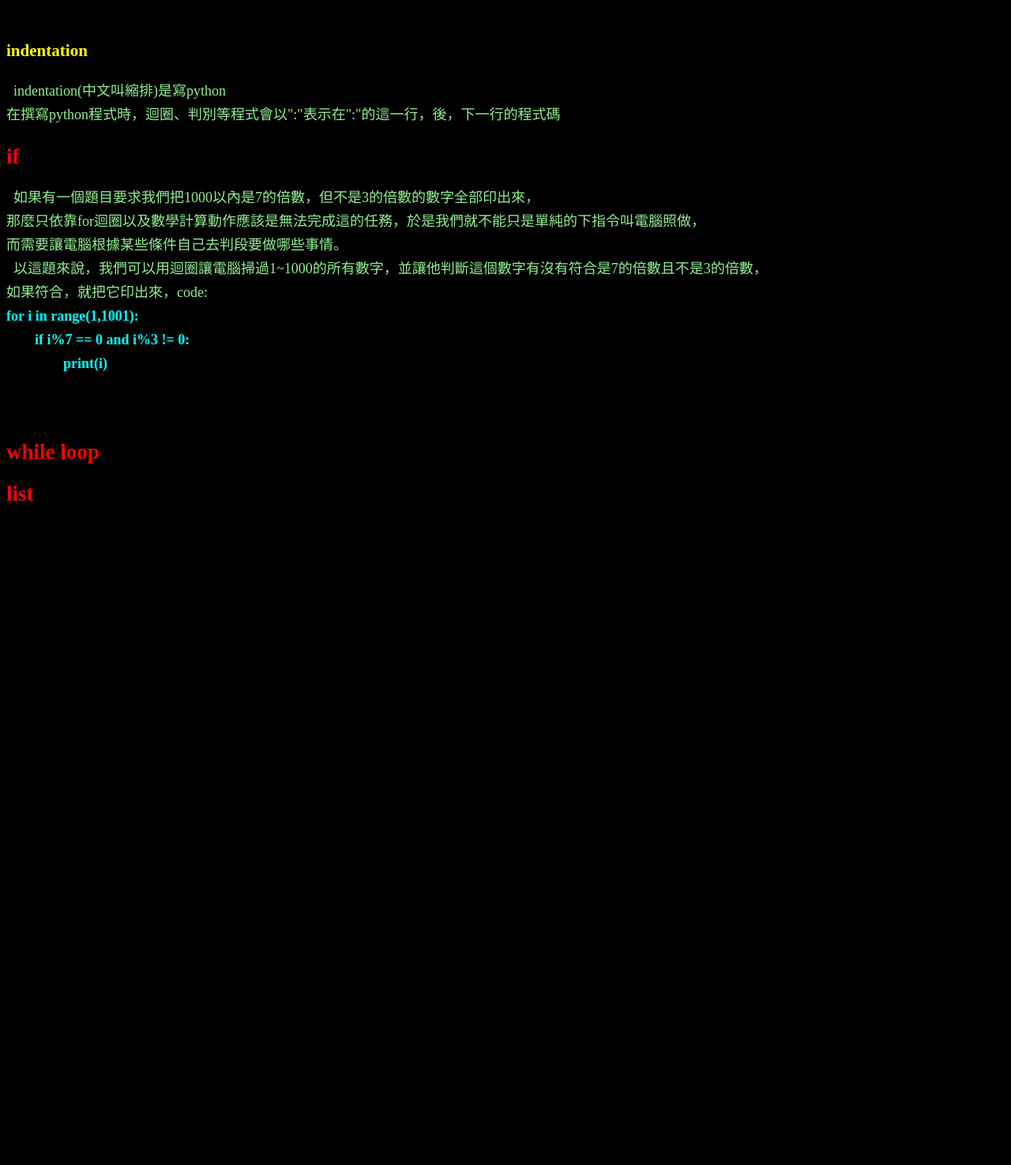
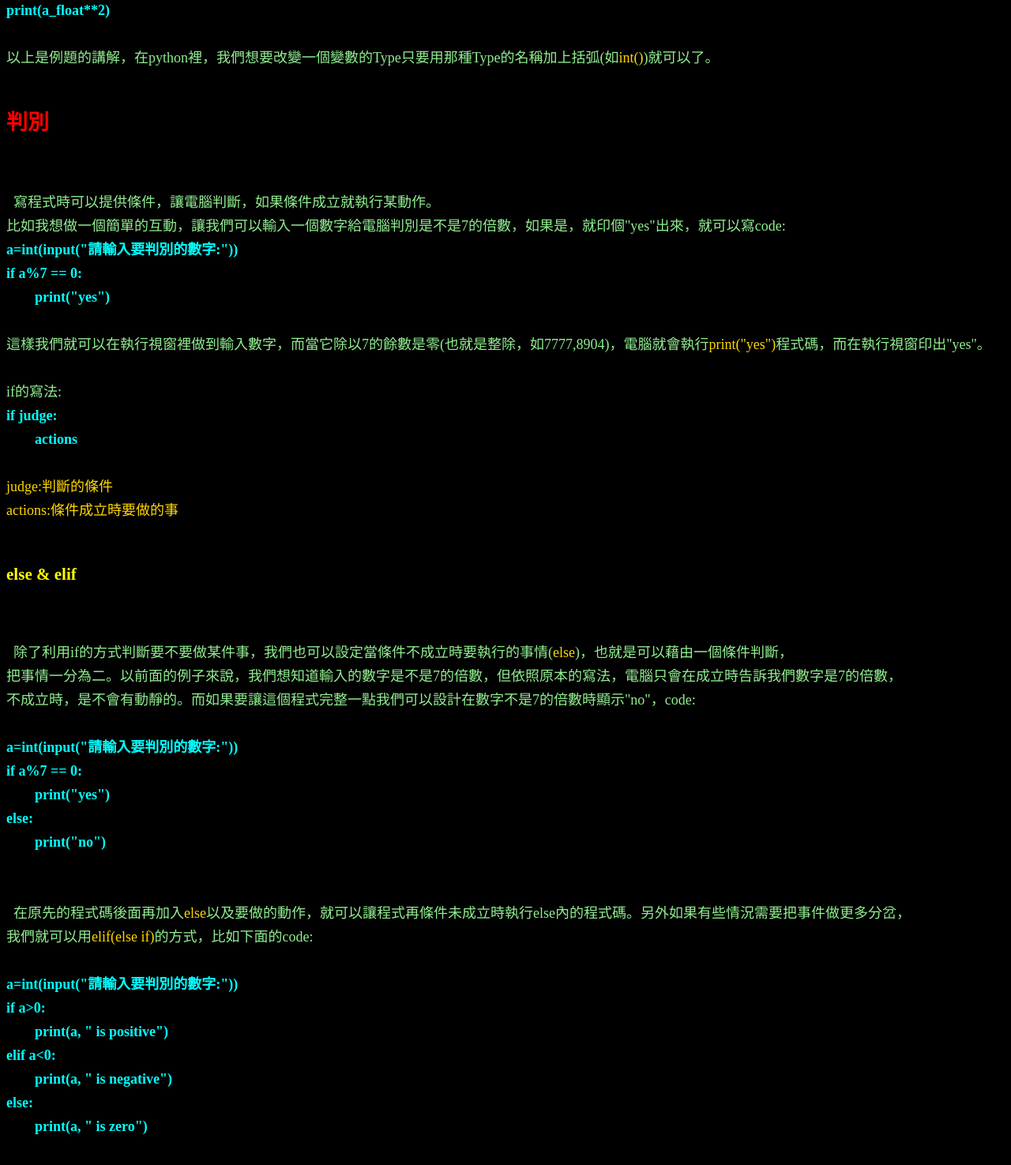
Before and after one commit to YatangYu/python-base-skill-ii, a plain HTML site: page index.html in a window 1280 px wide. Shown: the part 785-2260 px from the top of the page at 79% size. Before the commit the page ends 1447 px from the top, so only its background shows below. Drawn offline with Linux system fonts and the light colour scheme.

Commit message:
Update index.html

```diff
--- a/index.html
+++ b/index.html
@@ -7,7 +7,85 @@
   </head>
   <body>
 <h1>Python Base Skill (II)</h1>
-<pre>  這篇要教大家程式的迴圈、判別、定義函數等基本技能。
+<pre>  這篇要教大家程式的迴圈、判別、定義函數等基本技能。</pre>
+
+<h2>Type 轉換</h2>
+<pre>  先複習一下，前一篇講道，不同Type的變數基本上不會有直接互動。然而，如果我們要讓不同Type的變數可以做計算等互動時該如何操作呢?
+又真的會遇到這種情形嗎?以下我們用一個例題來告訴大家。
+
+例題:<mark>簡易平方計算機</mark>
+說明:輸入一個數字給電腦，然後讓電腦輸出它的平方
+
+解題:
+  看到這個題目，相信大家第一步都會想到要先寫輸入的程式碼，如code:
+
+<b>a=input("請輸入要平方的數字:")</b>
+
+  寫完這行程式碼後，大家應該也會先執行測試看看有沒有出現什麼問題。於是，問題來了，眼尖的同學應該有發現，
+我們input近來的變數<mark>a</mark>它的Type是<mark>str</mark>，而加減乘除跟平方等數學計算只作用在數字上，str(字串)是無法使用的。
+於是，這邊我們要想辦法讓屬於str的a轉換成int或是float等數字型的Type，我們可以用code:
+
+<b>a_float=float(a)</b>
+
+  大家可以測試，在加上這行程式碼後，我們就得到一個新的變數 <mark>a_float</mark>而它的Type是float。
+接著我們就可以做我們熟悉的指數運算，加上code:
+
+<b>print(a_float**2)</b>
+
+以上是例題的講解，在python裡，我們想要改變一個變數的Type只要用那種Type的名稱加上括弧(如<mark>int()</mark>)就可以了。
+
+<h2>判別</h2>
+<pre>  寫程式時可以提供條件，讓電腦判斷，如果條件成立就執行某動作。
+比如我想做一個簡單的互動，讓我們可以輸入一個數字給電腦判別是不是7的倍數，如果是，就印個"yes"出來，就可以寫code:
+<b>a=int(input("請輸入要判別的數字:"))
+if a%7 == 0:
+	print("yes")
+</b>
+這樣我們就可以在執行視窗裡做到輸入數字，而當它除以7的餘數是零(也就是整除，如7777,8904)，電腦就會執行<mark>print("yes")</mark>程式碼，而在執行視窗印出"yes"。
+
+if的寫法:
+<b>if judge:
+	actions</b>
+
+<mark>judge:判斷的條件
+actions:條件成立時要做的事</mark>
+
+<h3>else & elif</h3>
+<pre>  除了利用if的方式判斷要不要做某件事，我們也可以設定當條件不成立時要執行的事情(<mark>else</mark>)，也就是可以藉由一個條件判斷，
+把事情一分為二。以前面的例子來說，我們想知道輸入的數字是不是7的倍數，但依照原本的寫法，電腦只會在成立時告訴我們數字是7的倍數，
+不成立時，是不會有動靜的。而如果要讓這個程式完整一點我們可以設計在數字不是7的倍數時顯示"no"，code:
+
+<b>a=int(input("請輸入要判別的數字:"))
+if a%7 == 0:
+	print("yes")
+else:
+	print("no")
+</b>
+
+  在原先的程式碼後面再加入<mark>else</mark>以及要做的動作，就可以讓程式再條件未成立時執行else內的程式碼。另外如果有些情況需要把事件做更多分岔，
+我們就可以用<mark>elif(else if)</mark>的方式，比如下面的code:
+
+<b>a=int(input("請輸入要判別的數字:"))
+if a>0:
+	print(a, " is positive")
+elif a<0:
+	print(a, " is negative")
+else:
+	print(a, " is zero")
+</b>
+
+  這裡的程式碼讓我們可以輸入一個數字，而電腦會告訴我們數字是正的、負的、或是0。另外，請大家注意if跟elif的判別條件不一定要將事件一分為二，
+他們是可以有交集的，請看以下code:
+
+<b>a=int(input("請輸入要判別的數字:"))
+if a%7 == 0:
+	print(a, " is a multiple of 7")
+elif a%3 == 0:
+	print(a, " is a multiple of 3")
+else:
+	print(a, " is nothing")
+</b>
+
 </pre>
 
 <h2>for loop</h2>
@@ -39,18 +117,7 @@ actions:要做的動作
 </pre>
 
 
-<h2>if</h2>
-<pre>  如果有一個題目要求我們把1000以內是7的倍數，但不是3的倍數的數字全部印出來，
-那麼只依靠for迴圈以及數學計算動作應該是無法完成這的任務，於是我們就不能只是單純的下指令叫電腦照做，
-而需要讓電腦根據某些條件自己去判段要做哪些事情。
-  以這題來說，我們可以用迴圈讓電腦掃過1~1000的所有數字，並讓他判斷這個數字有沒有符合是7的倍數且不是3的倍數，
-如果符合，就把它印出來，code:
-<b>for i in range(1,1001):
-	if i%7 == 0 and i%3 != 0:
-		print(i)
-</b>
 
-</pre>
 
 <h2>while loop</h2>
 
```
